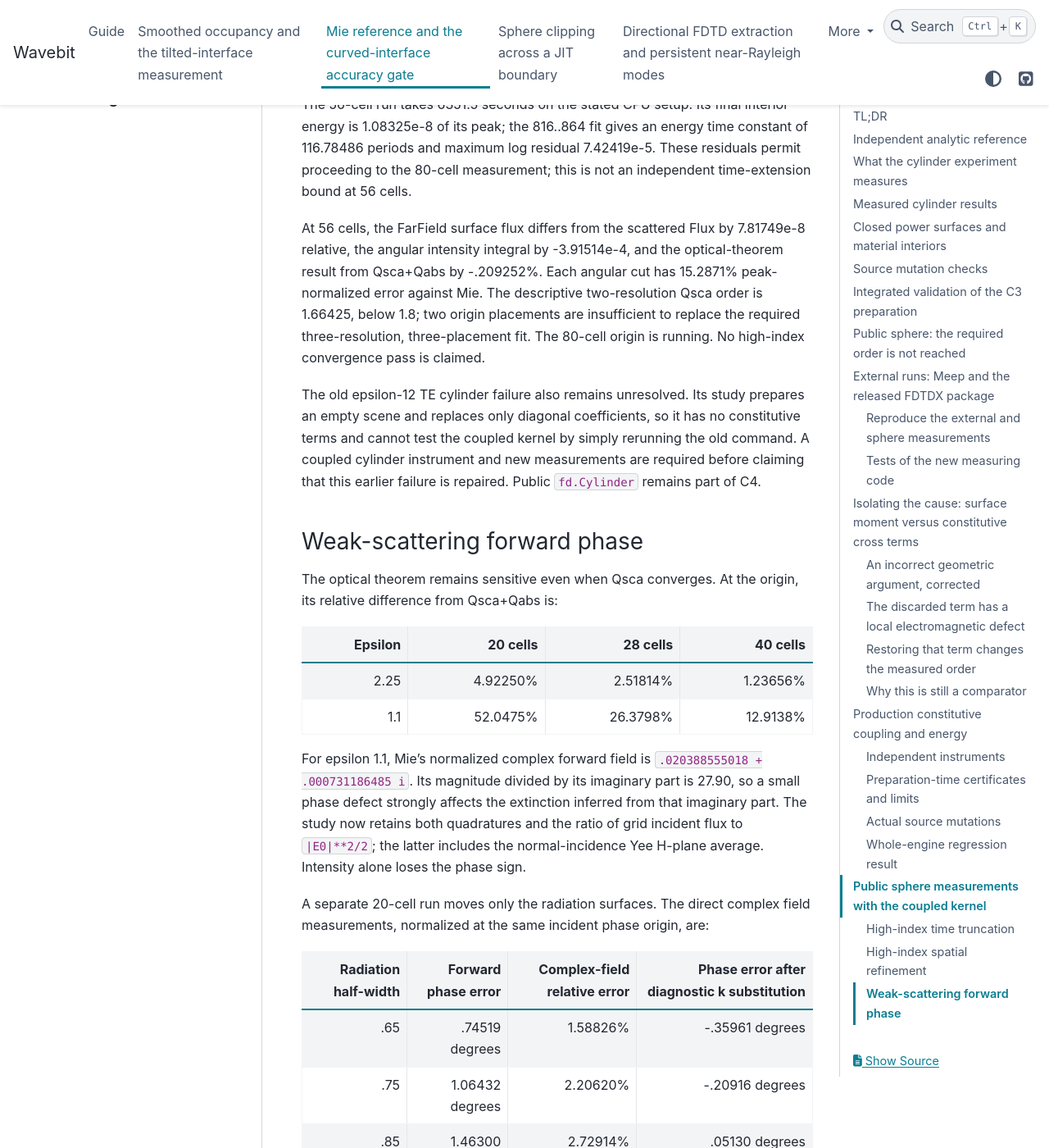
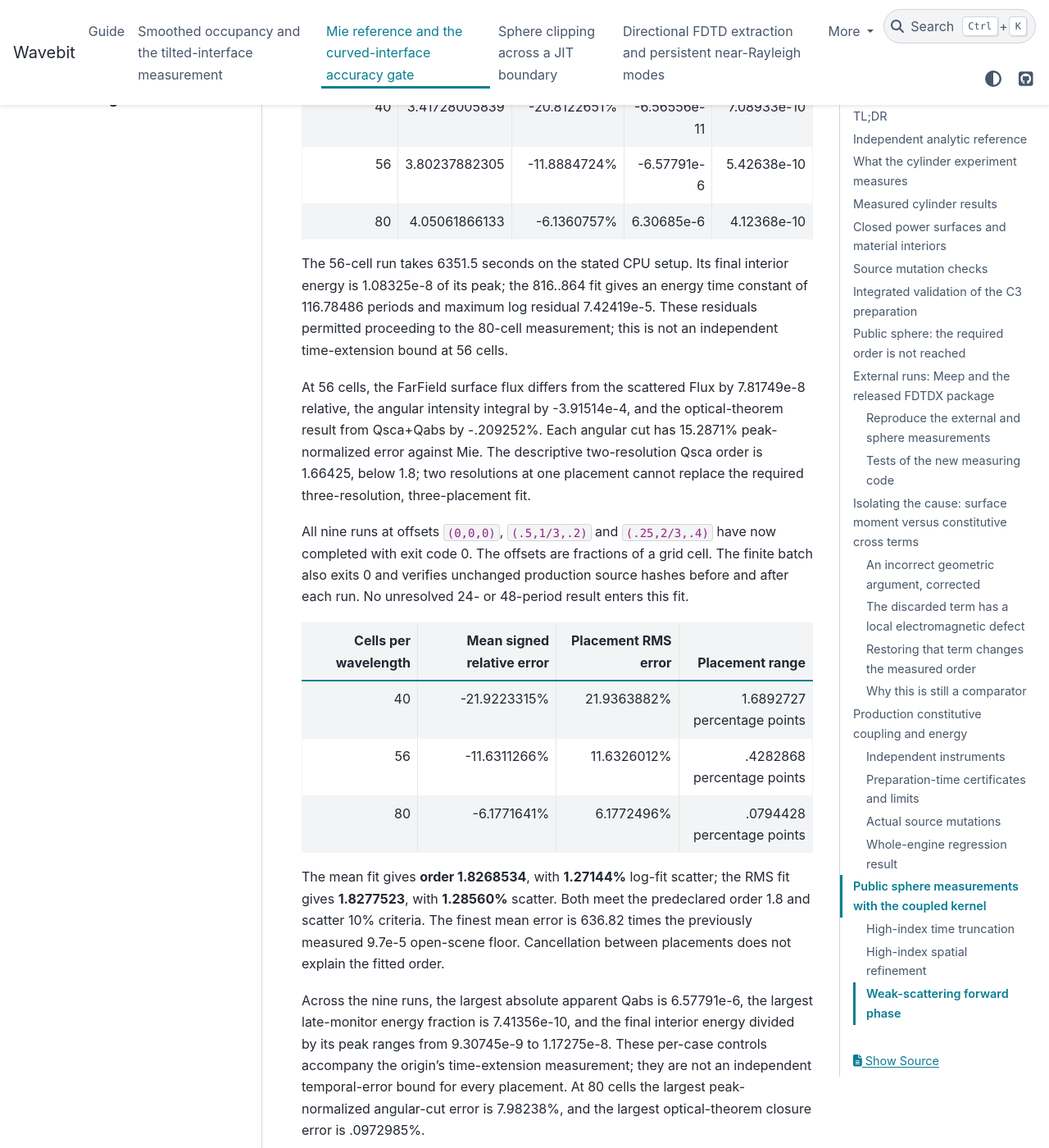
Before and after one commit to fieldalgo/wavebit, a Sphinx documentation site: the page built from docs/fd-mie-validation.md, in a window 1280 px wide and 1400 px high, scrolled down 26715 px. Shown: the whole window at 82% size. Built offline with Sphinx 7.4.7 and the PyData theme 0.15.4, drawn with Linux system fonts in a browser that asks for light colours; some of the changed text lies outside the part shown.

Commit message:
Record completed three-placement high-index sphere refinement
Co-Authored-By: Codex <codex@openai.com>

```diff
--- a/docs/fd-mie-validation.md
+++ b/docs/fd-mie-validation.md
@@ -36,6 +36,14 @@ over the same three placements, with **0.9744%** scatter. This comparator is
 research code. The production engine now includes the same adjoint cross
 coupling and consistent compact D/B memory. Its validation below is separate
 from this comparator; C3 remains incomplete until all its gates pass.
+
+The production sphere sweeps now have all three resolutions and three
+placements at epsilon 1.1, 2.25 and 12. Their fitted orders are **2.07490,
+2.02267 and 1.82685**, respectively. The high-index sweep finishes with a
+6.18% mean scattering error at 80 cells per wavelength; a fitted order is
+not a claim of small absolute error. Physical source mutations and coupled
+cylinder revalidation remain outstanding. The weak-scattering optical
+theorem limitation below is retained.
 
 ## Independent analytic reference
 
@@ -882,8 +890,8 @@ they do not prove the same temporal error at every resolution or placement.
 Each new run retains its decay, absorption and energy history, and any
 unresolved case requires its own extension. The 40-cell origin still differs
 from Mie by -20.8123%, far above the measured time-extension change. The
-56-cell origin has now completed. The full 40/56/80-cell, three-placement gate
-and its source mutations remain incomplete.
+full 40/56/80-cell, three-placement sweep is now complete. Its physical source
+mutations remain incomplete.
 
 ### High-index spatial refinement
 
@@ -895,20 +903,50 @@ coupled-kernel sweep.
 | ---: | ---: | ---: | ---: | ---: |
 | 40 | 3.41728005839 | -20.8122651% | -6.56556e-11 | 7.08933e-10 |
 | 56 | 3.80237882305 | -11.8884724% | -6.57791e-6 | 5.42638e-10 |
+| 80 | 4.05061866133 | -6.1360757% | 6.30685e-6 | 4.12368e-10 |
 
 The 56-cell run takes 6351.5 seconds on the stated CPU setup. Its final
 interior energy is 1.08325e-8 of its peak; the 816..864 fit gives an energy
 time constant of 116.78486 periods and maximum log residual 7.42419e-5.
-These residuals permit proceeding to the 80-cell measurement; this is not
+These residuals permitted proceeding to the 80-cell measurement; this is not
 an independent time-extension bound at 56 cells.
 
 At 56 cells, the FarField surface flux differs from the scattered Flux by
 7.81749e-8 relative, the angular intensity integral by -3.91514e-4, and the
 optical-theorem result from Qsca+Qabs by -.209252%. Each angular cut has
 15.2871% peak-normalized error against Mie. The descriptive two-resolution
-Qsca order is 1.66425, below 1.8; two origin placements are insufficient to
-replace the required three-resolution, three-placement fit. The 80-cell
-origin is running. No high-index convergence pass is claimed.
+Qsca order is 1.66425, below 1.8; two resolutions at one placement cannot
+replace the required three-resolution, three-placement fit.
+
+All nine runs at offsets `(0,0,0)`, `(.5,1/3,.2)` and `(.25,2/3,.4)` have
+now completed with exit code 0. The offsets are fractions of a grid cell.
+The finite batch also exits 0 and verifies unchanged production source
+hashes before and after each run. No unresolved 24- or 48-period result
+enters this fit.
+
+| Cells per wavelength | Mean signed relative error | Placement RMS error | Placement range |
+| ---: | ---: | ---: | ---: |
+| 40 | -21.9223315% | 21.9363882% | 1.6892727 percentage points |
+| 56 | -11.6311266% | 11.6326012% | .4282868 percentage points |
+| 80 | -6.1771641% | 6.1772496% | .0794428 percentage points |
+
+The mean fit gives **order 1.8268534**, with **1.27144%** log-fit scatter;
+the RMS fit gives **1.8277523**, with **1.28560%** scatter. Both meet the
+predeclared order 1.8 and scatter 10% criteria. The finest mean error is
+636.82 times the previously measured 9.7e-5 open-scene floor. Cancellation
+between placements does not explain the fitted order.
+
+Across the nine runs, the largest absolute apparent Qabs is 6.57791e-6,
+the largest late-monitor energy fraction is 7.41356e-10, and the final
+interior energy divided by its peak ranges from 9.30745e-9 to 1.17275e-8.
+These per-case controls accompany the origin's time-extension measurement;
+they are not an independent temporal-error bound for every placement.
+At 80 cells the largest peak-normalized angular-cut error is 7.98238%,
+and the largest optical-theorem closure error is .0972985%.
+
+The completed measurements establish the stated high-index scattering
+convergence criterion. They do not finish C3: actual physical source
+mutations and the cylinder revalidation are still required.
 
 The old epsilon-12 TE cylinder failure also remains unresolved. Its study
 prepares an empty scene and replaces only diagonal coefficients, so it has
```
Also changed, not shown: other parts of docs/fd-mie-validation.md (+1 -1 lines).
